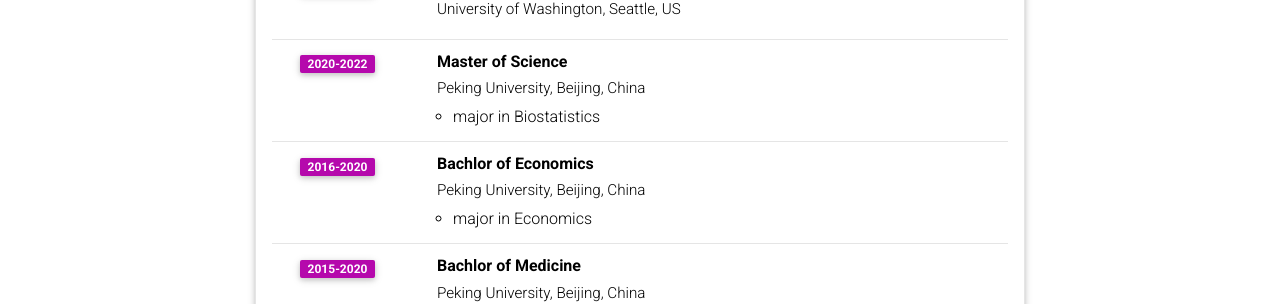
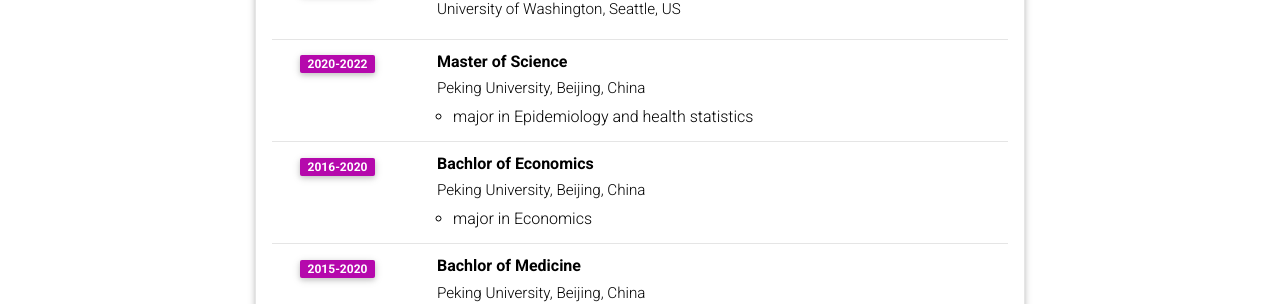
Before and after one commit to wangrui24/wangrui, a Jekyll site: the page built from _pages/cv.md, in a window 1280 px wide and 1102 px high. Shown: the part 486-790 px from the top of the window. Built offline with Jekyll 4.4.1, drawn with Linux system fonts in a browser that asks for light colours; comment, search, counter and statistics services are not loaded; a style sheet for code colours, icons or effects is not loaded.

Commit message:
Update cv.yml

```diff
--- a/_data/cv.yml
+++ b/_data/cv.yml
@@ -17,7 +17,7 @@
       institution: Peking University, Beijing, China
       year: 2020-2022
       description:
-        - major in Biostatistics
+        - major in Epidemiology and health statistics
 
     - title: Bachlor of Economics
       institution: Peking University, Beijing, China
```
